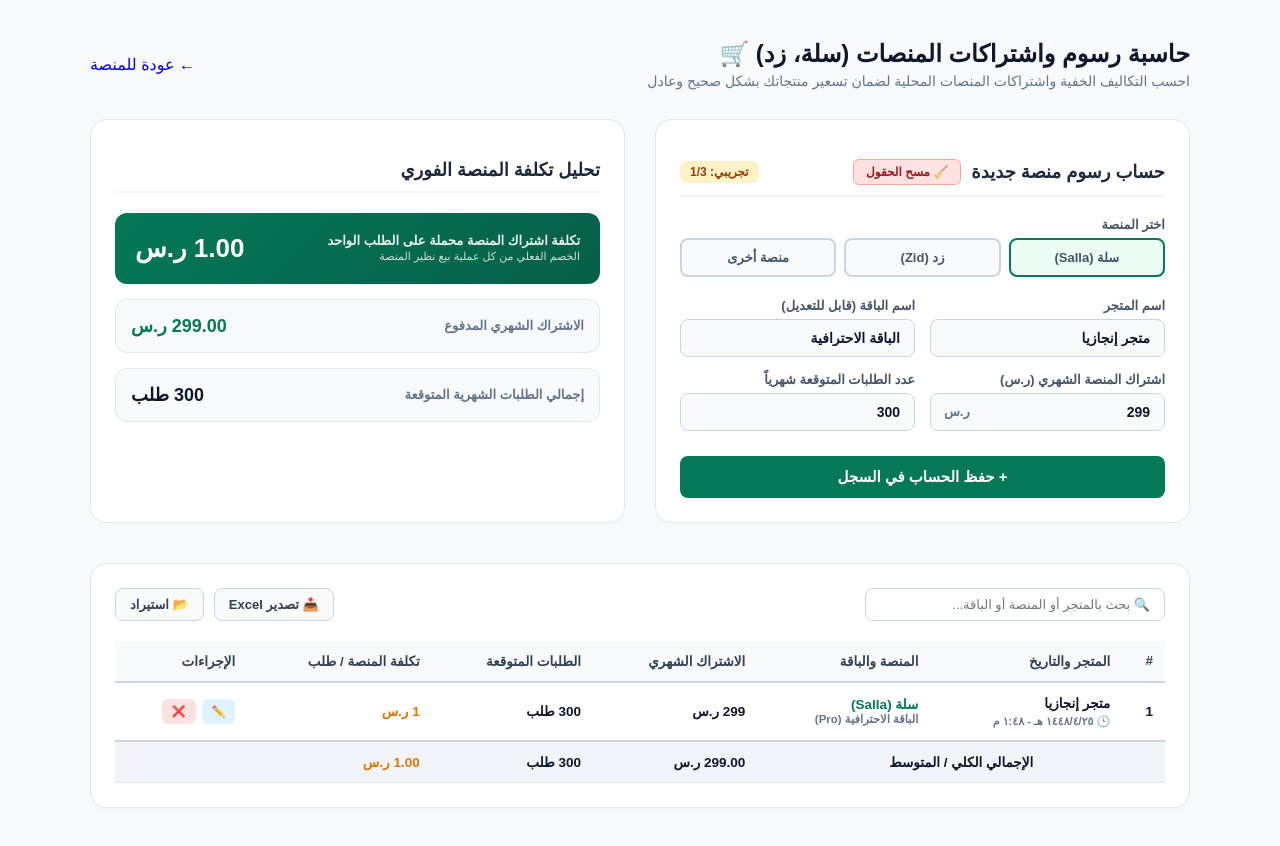
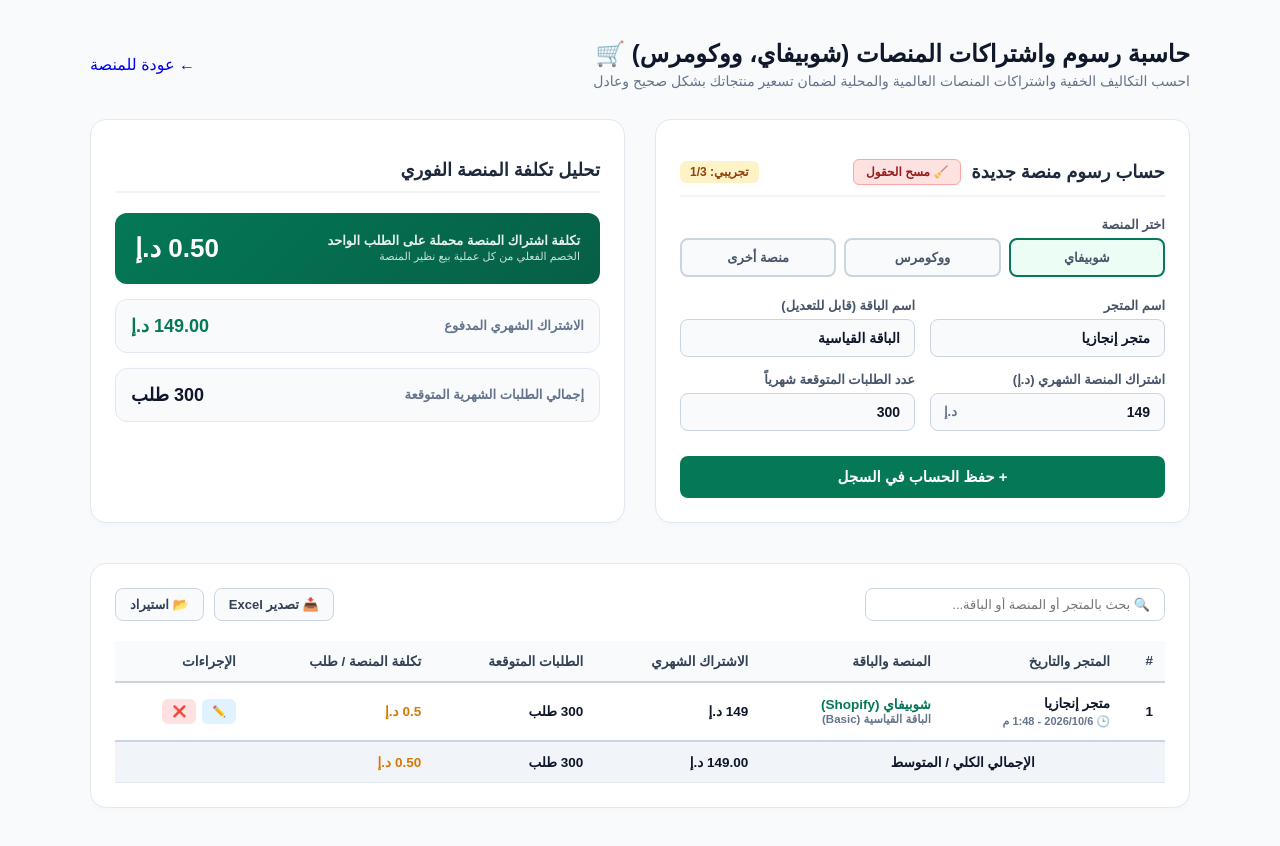
Before and after one commit to engaziasa-lang/engazia-app, a Next.js app: page /hub/ae/platforms in a window 1280 px wide. Both pictures are taken after a click on the button "+ حفظ الحساب في السجل". Built offline with nearby package versions, Linux system fonts and the light colour scheme.

Commit message:
Update page.tsx

```diff
--- a/app/hub/ae/platforms/page.tsx
+++ b/app/hub/ae/platforms/page.tsx
@@ -14,11 +14,11 @@ interface PlatformItem {
   createdAt?: string;
 }
 
-export default function PlatformFeesCalculatorSA() {
+export default function PlatformFeesCalculatorAE() {
   const [storeName, setStoreName] = useState<string>('متجر إنجازيا');
-  const [platformType, setPlatformType] = useState<'سلة (Salla)' | 'زد (Zid)' | 'منصة مخصصة'>('سلة (Salla)');
-  const [packageName, setPackageName] = useState<string>('الباقة الاحترافية (Pro)');
-  const [monthlyFee, setMonthlyFee] = useState<number | ''>(299);
+  const [platformType, setPlatformType] = useState<'شوبيفاي (Shopify)' | 'ووكومرس (WooCommerce)' | 'منصة مخصصة'>('شوبيفاي (Shopify)');
+  const [packageName, setPackageName] = useState<string>('الباقة القياسية (Basic)');
+  const [monthlyFee, setMonthlyFee] = useState<number | ''>(149);
   const [expectedMonthlyOrders, setExpectedMonthlyOrders] = useState<number | ''>(300);
 
   const [items, setItems] = useState<PlatformItem[]>([]);
@@ -28,7 +28,8 @@ export default function PlatformFeesCalculatorSA() {
   const fileInputRef = useRef<HTMLInputElement>(null);
 
   useEffect(() => {
-    const saved = localStorage.getItem('seerk_platform_fees_items');
+    // تم تغيير مفتاح التخزين لفصل بيانات الإمارات عن السعودية
+    const saved = localStorage.getItem('seerk_ae_platform_fees_items');
     if (saved) {
       try { setItems(JSON.parse(saved)); } catch (e) { }
     }
@@ -36,7 +37,7 @@ export default function PlatformFeesCalculatorSA() {
 
   const saveToLocalStorage = (newItems: PlatformItem[]) => {
     setItems(newItems);
-    localStorage.setItem('seerk_platform_fees_items', JSON.stringify(newItems));
+    localStorage.setItem('seerk_ae_platform_fees_items', JSON.stringify(newItems));
   };
 
   const isActivated = typeof window !== 'undefined' && !!localStorage.getItem('merchant_license_key');
@@ -47,14 +48,14 @@ export default function PlatformFeesCalculatorSA() {
   // الحساب الفعلي: تكلفة اشتراك المنصة محملة على الطلب الواحد شهرياً
   const costPerOrder = orders > 0 ? fee / orders : 0;
 
-  const handlePlatformChange = (p: 'سلة (Salla)' | 'زد (Zid)' | 'منصة مخصصة') => {
+  const handlePlatformChange = (p: 'شوبيفاي (Shopify)' | 'ووكومرس (WooCommerce)' | 'منصة مخصصة') => {
     setPlatformType(p);
-    if (p === 'سلة (Salla)') {
-      setPackageName('باقة سلة الاحترافية');
-      setMonthlyFee(299);
-    } else if (p === 'زد (Zid)') {
-      setPackageName('باقة زد النموذجية');
-      setMonthlyFee(299);
+    if (p === 'شوبيفاي (Shopify)') {
+      setPackageName('باقة شوبيفاي الأساسية');
+      setMonthlyFee(149);
+    } else if (p === 'ووكومرس (WooCommerce)') {
+      setPackageName('استضافة ووكومرس');
+      setMonthlyFee(99);
     } else {
       setPackageName('باقة مخصصة');
       setMonthlyFee(199);
@@ -63,9 +64,9 @@ export default function PlatformFeesCalculatorSA() {
 
   const handleClearForm = () => {
     setStoreName('متجر إنجازيا');
-    setPlatformType('سلة (Salla)');
-    setPackageName('الباقة الاحترافية');
-    setMonthlyFee(299);
+    setPlatformType('شوبيفاي (Shopify)');
+    setPackageName('الباقة القياسية');
+    setMonthlyFee(149);
     setExpectedMonthlyOrders(300);
     setEditingId(null);
   };
@@ -83,7 +84,8 @@ export default function PlatformFeesCalculatorSA() {
 
     const now = new Date();
     const timeOptions: Intl.DateTimeFormatOptions = { hour: 'numeric', minute: 'numeric', hour12: true };
-    const formattedDate = `${now.toLocaleDateString('ar-SA')} - ${now.toLocaleTimeString('ar-SA', timeOptions)}`;
+    // تعديل التوقيت ليطابق الإمارات
+    const formattedDate = `${now.toLocaleDateString('ar-AE')} - ${now.toLocaleTimeString('ar-AE', timeOptions)}`;
 
     if (editingId) {
       const updated = items.map(item => item.id === editingId ? {
@@ -164,9 +166,9 @@ export default function PlatformFeesCalculatorSA() {
                 <th>التاريخ والوقت</th>
                 <th>المنصة</th>
                 <th>الباقة</th>
-                <th>الاشتراك الشهري</th>
+                <th>الاشتراك الشهري (د.إ)</th>
                 <th>الطلبات المتوقعة شهرياً</th>
-                <th>تكلفة المنصة للطلب الواحد</th>
+                <th>تكلفة المنصة للطلب الواحد (د.إ)</th>
               </tr>
             </thead>
             <tbody>
@@ -194,7 +196,7 @@ export default function PlatformFeesCalculatorSA() {
                 <td colspan="5">الإجمالي الكلي / المتوسط</td>
                 <td>${totalMonthlyFees.toFixed(2)}</td>
                 <td>${totalMonthlyOrders}</td>
-                <td>${avgCostPerOrder.toFixed(2)} ر.س</td>
+                <td>${avgCostPerOrder.toFixed(2)} د.إ</td>
               </tr>
             </tfoot>
           </table>
@@ -206,7 +208,7 @@ export default function PlatformFeesCalculatorSA() {
     const url = URL.createObjectURL(blob);
     const link = document.createElement("a");
     link.setAttribute("href", url);
-    link.setAttribute("download", "seerk_platform_fees.xls");
+    link.setAttribute("download", "seerk_ae_platform_fees.xls");
     document.body.appendChild(link);
     link.click();
     document.body.removeChild(link);
@@ -310,10 +312,10 @@ export default function PlatformFeesCalculatorSA() {
 
       <div className="header">
         <div className="title-box">
-          <h1>حاسبة رسوم واشتراكات المنصات (سلة، زد) 🛒</h1>
-          <p>احسب التكاليف الخفية واشتراكات المنصات المحلية لضمان تسعير منتجاتك بشكل صحيح وعادل</p>
+          <h1>حاسبة رسوم واشتراكات المنصات (شوبيفاي، ووكومرس) 🛒</h1>
+          <p>احسب التكاليف الخفية واشتراكات المنصات العالمية والمحلية لضمان تسعير منتجاتك بشكل صحيح وعادل</p>
         </div>
-        <Link href="/hub/sa" className="back-btn">
+        <Link href="/hub/ae" className="back-btn">
           <span>←</span> عودة للمنصة
         </Link>
       </div>
@@ -335,13 +337,13 @@ export default function PlatformFeesCalculatorSA() {
             <div className="input-group">
               <label>اختر المنصة</label>
               <div className="radio-group-container">
-                <label className={`radio-box ${platformType === 'سلة (Salla)' ? 'active' : ''}`}>
-                  <input type="radio" name="plt" checked={platformType === 'سلة (Salla)'} onChange={() => handlePlatformChange('سلة (Salla)')} />
-                  سلة (Salla)
+                <label className={`radio-box ${platformType === 'شوبيفاي (Shopify)' ? 'active' : ''}`}>
+                  <input type="radio" name="plt" checked={platformType === 'شوبيفاي (Shopify)'} onChange={() => handlePlatformChange('شوبيفاي (Shopify)')} />
+                  شوبيفاي
                 </label>
-                <label className={`radio-box ${platformType === 'زد (Zid)' ? 'active' : ''}`}>
-                  <input type="radio" name="plt" checked={platformType === 'زد (Zid)'} onChange={() => handlePlatformChange('زد (Zid)')} />
-                  زد (Zid)
+                <label className={`radio-box ${platformType === 'ووكومرس (WooCommerce)' ? 'active' : ''}`}>
+                  <input type="radio" name="plt" checked={platformType === 'ووكومرس (WooCommerce)'} onChange={() => handlePlatformChange('ووكومرس (WooCommerce)')} />
+                  ووكومرس
                 </label>
                 <label className={`radio-box ${platformType === 'منصة مخصصة' ? 'active' : ''}`}>
                   <input type="radio" name="plt" checked={platformType === 'منصة مخصصة'} onChange={() => handlePlatformChange('منصة مخصصة')} />
@@ -360,17 +362,17 @@ export default function PlatformFeesCalculatorSA() {
               <div className="input-group">
                 <label>اسم الباقة (قابل للتعديل)</label>
                 <div className="input-wrapper">
-                  <input type="text" value={packageName} onChange={(e) => setPackageName(e.target.value)} placeholder="الباقة الاحترافية" required />
+                  <input type="text" value={packageName} onChange={(e) => setPackageName(e.target.value)} placeholder="الباقة القياسية" required />
                 </div>
               </div>
             </div>
 
             <div className="form-row">
               <div className="input-group">
-                <label>اشتراك المنصة الشهري (ر.س)</label>
+                <label>اشتراك المنصة الشهري (د.إ)</label>
                 <div className="input-wrapper">
-                  <input className="with-currency" type="number" step="0.01" min="0" value={monthlyFee === '' ? '' : monthlyFee} onChange={(e) => setMonthlyFee(e.target.value === '' ? '' : Number(e.target.value))} placeholder="299" required />
-                  <span className="currency-tag">ر.س</span>
+                  <input className="with-currency" type="number" step="0.01" min="0" value={monthlyFee === '' ? '' : monthlyFee} onChange={(e) => setMonthlyFee(e.target.value === '' ? '' : Number(e.target.value))} placeholder="149" required />
+                  <span className="currency-tag">د.إ</span>
                 </div>
               </div>
               <div className="input-group">
@@ -397,13 +399,13 @@ export default function PlatformFeesCalculatorSA() {
               <div style={{ fontSize: '11px', opacity: 0.8, marginTop: '2px' }}>الخصم الفعلي من كل عملية بيع نظير المنصة</div>
             </div>
             <div className="result-value">
-              {costPerOrder.toFixed(2)} ر.س
+              {costPerOrder.toFixed(2)} د.إ
             </div>
           </div>
 
           <div className="result-box">
             <span className="result-label">الاشتراك الشهري المدفوع</span>
-            <span className="result-value" style={{ color: '#047857' }}>{fee.toFixed(2)} ر.س</span>
+            <span className="result-value" style={{ color: '#047857' }}>{fee.toFixed(2)} د.إ</span>
           </div>
 
           <div className="result-box" style={{ background: '#f8fafc' }}>
@@ -462,9 +464,9 @@ export default function PlatformFeesCalculatorSA() {
                       <div style={{ fontWeight: 800, color: '#047857' }}>{item.platformName}</div>
                       <div style={{ fontSize: '11.5px', color: '#64748b' }}>{item.packageName}</div>
                     </td>
-                    <td>{item.monthlyFee} ر.س</td>
+                    <td>{item.monthlyFee} د.إ</td>
                     <td>{item.expectedMonthlyOrders} طلب</td>
-                    <td style={{ fontWeight: 900, color: '#d97706' }}>{item.costPerOrder} ر.س</td>
+                    <td style={{ fontWeight: 900, color: '#d97706' }}>{item.costPerOrder} د.إ</td>
                     <td>
                       <div style={{ display: 'flex', gap: '6px', flexWrap: 'wrap' }}>
                         <button className="tb-action-btn btn-edit" onClick={() => handleEdit(item)} title="تعديل">✏️</button>
@@ -479,9 +481,9 @@ export default function PlatformFeesCalculatorSA() {
               <tfoot>
                 <tr className="tfoot-row">
                   <td colSpan={3} style={{ textAlign: 'center' }}>الإجمالي الكلي / المتوسط</td>
-                  <td>{totalMonthlyFees.toFixed(2)} ر.س</td>
+                  <td>{totalMonthlyFees.toFixed(2)} د.إ</td>
                   <td>{totalMonthlyOrders} طلب</td>
-                  <td style={{ color: '#d97706' }}>{avgCostPerOrder.toFixed(2)} ر.س</td>
+                  <td style={{ color: '#d97706' }}>{avgCostPerOrder.toFixed(2)} د.إ</td>
                   <td></td>
                 </tr>
               </tfoot>
```
